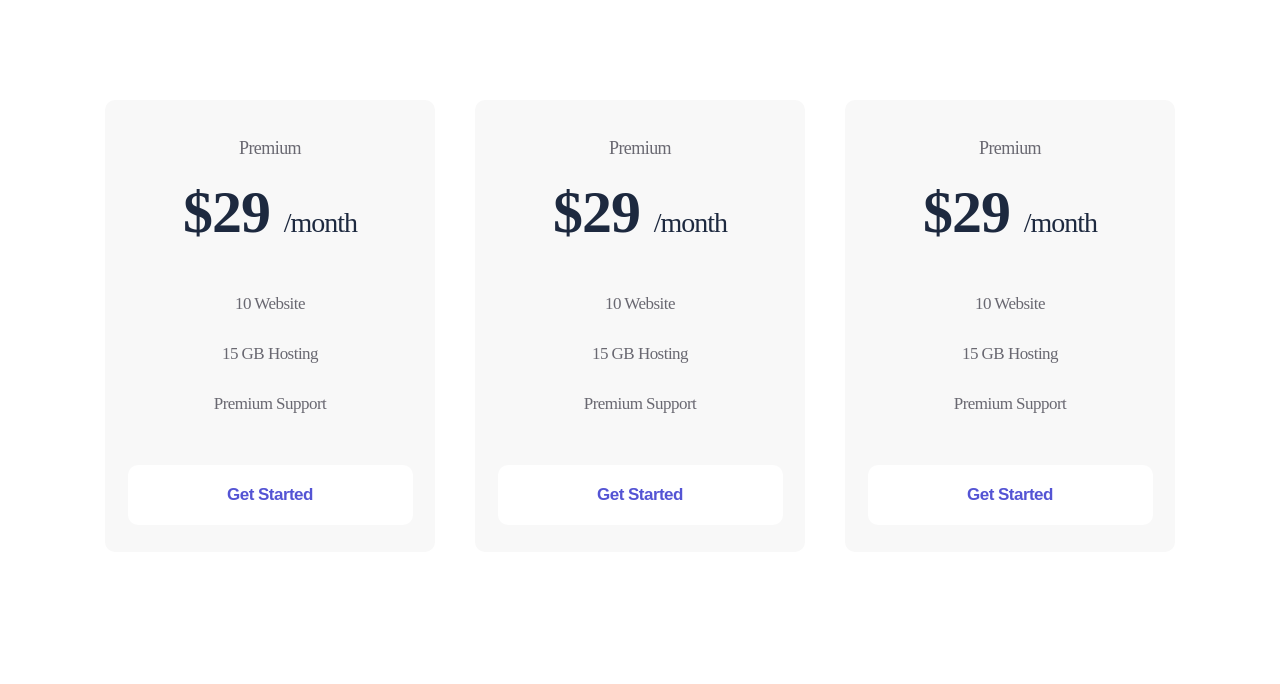
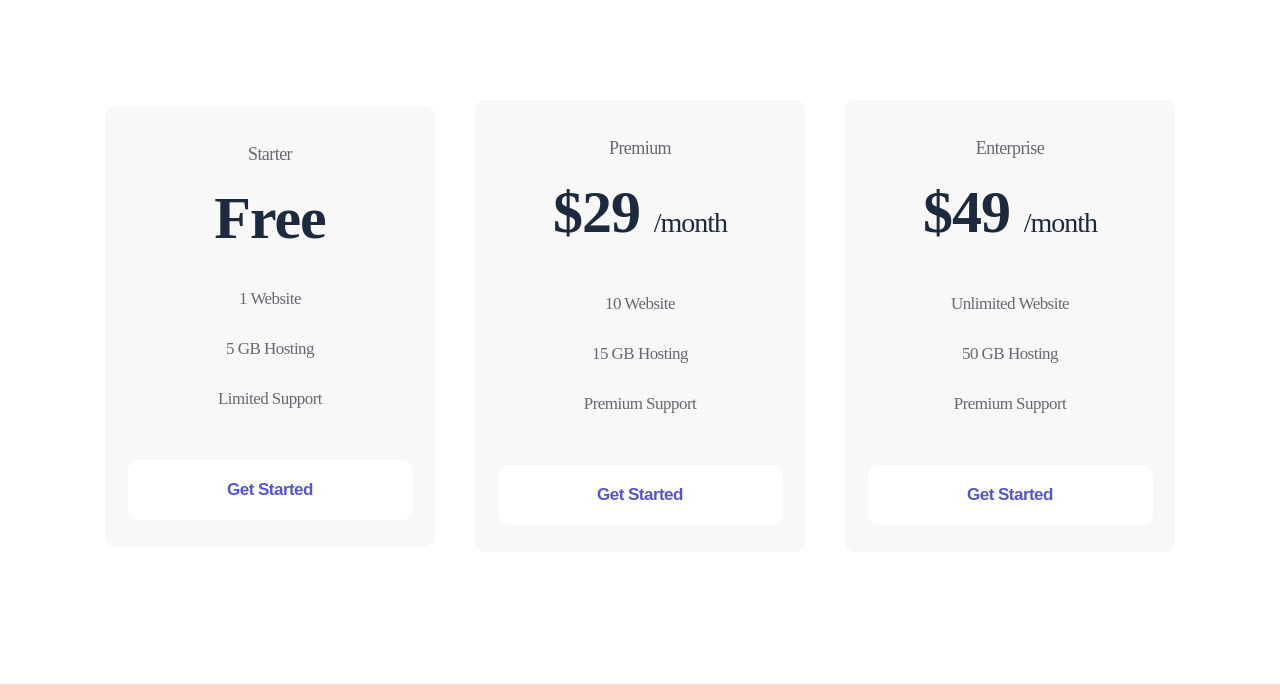
Before and after one commit to AnnyKoval/Landingpage_logoipsum, a plain HTML site: page index.html in a window 1280 px wide. Shown: the part 1574-2274 px from the top of the page. Drawn offline with Linux system fonts and the light colour scheme.

Commit message:
updated HTML

```diff
--- a/index.html
+++ b/index.html
@@ -55,12 +55,12 @@
 
       <div class="plan_flex">
         <div class="item_one">
-          <p class="item_text_one">Premium</p>
-          <h3 class="item_title_one">$29 <span> /month</span></h3>
+          <p class="item_text_one">Starter</p>
+          <h3 class="item_title_one">Free</h3>
           <ul>
-            <li class="item_li_one">10 Website</li>
-            <li class="item_li_one">15 GB Hosting</li>
-            <li class="item_li_one">Premium Support</li>
+            <li class="item_li_one">1 Website</li>
+            <li class="item_li_one">5 GB Hosting</li>
+            <li class="item_li_one">Limited Support</li>
           </ul>
           <button class="button button_item_one">Get Started</button>
         </div>
@@ -79,11 +79,11 @@
         </div>
         <div>
           <div class="item_one">
-            <p class="item_text_one">Premium</p>
-            <h3 class="item_title_one">$29 <span> /month</span></h3>
+            <p class="item_text_one">Enterprise</p>
+            <h3 class="item_title_one">$49 <span> /month</span></h3>
             <ul>
-              <li class="item_li_one">10 Website</li>
-              <li class="item_li_one">15 GB Hosting</li>
+              <li class="item_li_one">Unlimited Website</li>
+              <li class="item_li_one">50 GB Hosting</li>
               <li class="item_li_one">Premium Support</li>
             </ul>
             <button class="button button_item_one">Get Started</button>
```
